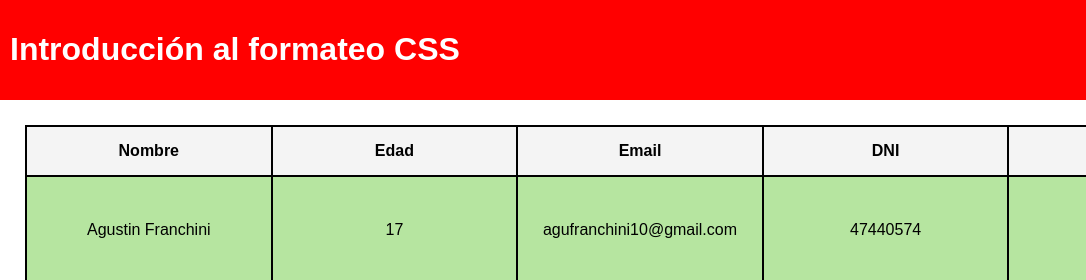
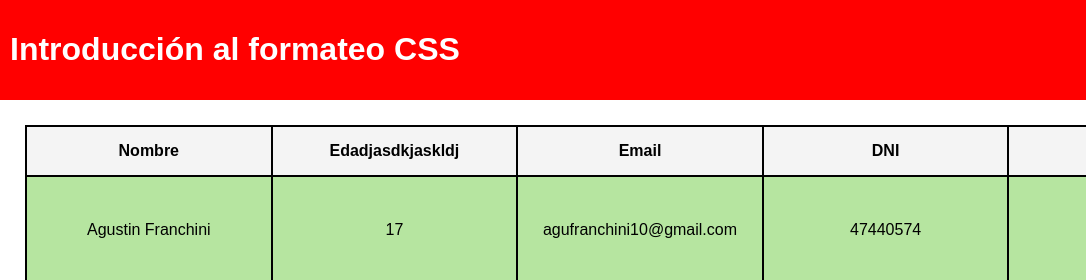
Before and after one commit to Mateito341/IntroduccionCSS, a plain HTML site: page index.html in a window 1280 px wide. Shown: the top 280 px of the page, 0-1086 px from the left. Drawn offline with Linux system fonts and the light colour scheme.

Commit message:
Nuevo Cambio

```diff
--- a/index.html
+++ b/index.html
@@ -18,7 +18,7 @@
     <div class="table">
         <div class="row-head">
             <div class="cell">Nombre</div>
-            <div class="cell">Edad</div>
+            <div class="cell">Edadjasdkjaskldj</div>
             <div class="cell">Email</div>
             <div class="cell">DNI</div>
             <div class="cell">Imagen</div>
```
